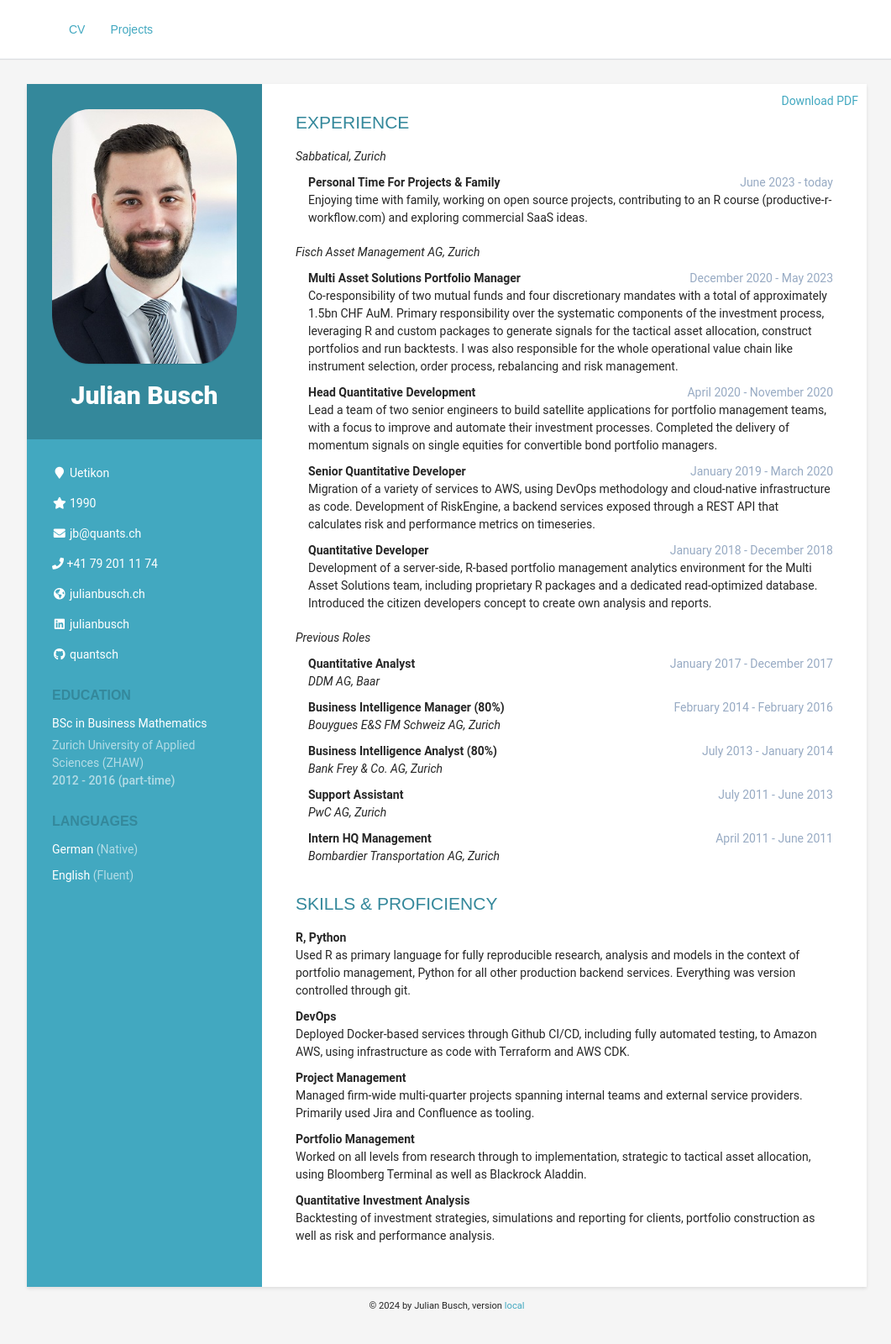
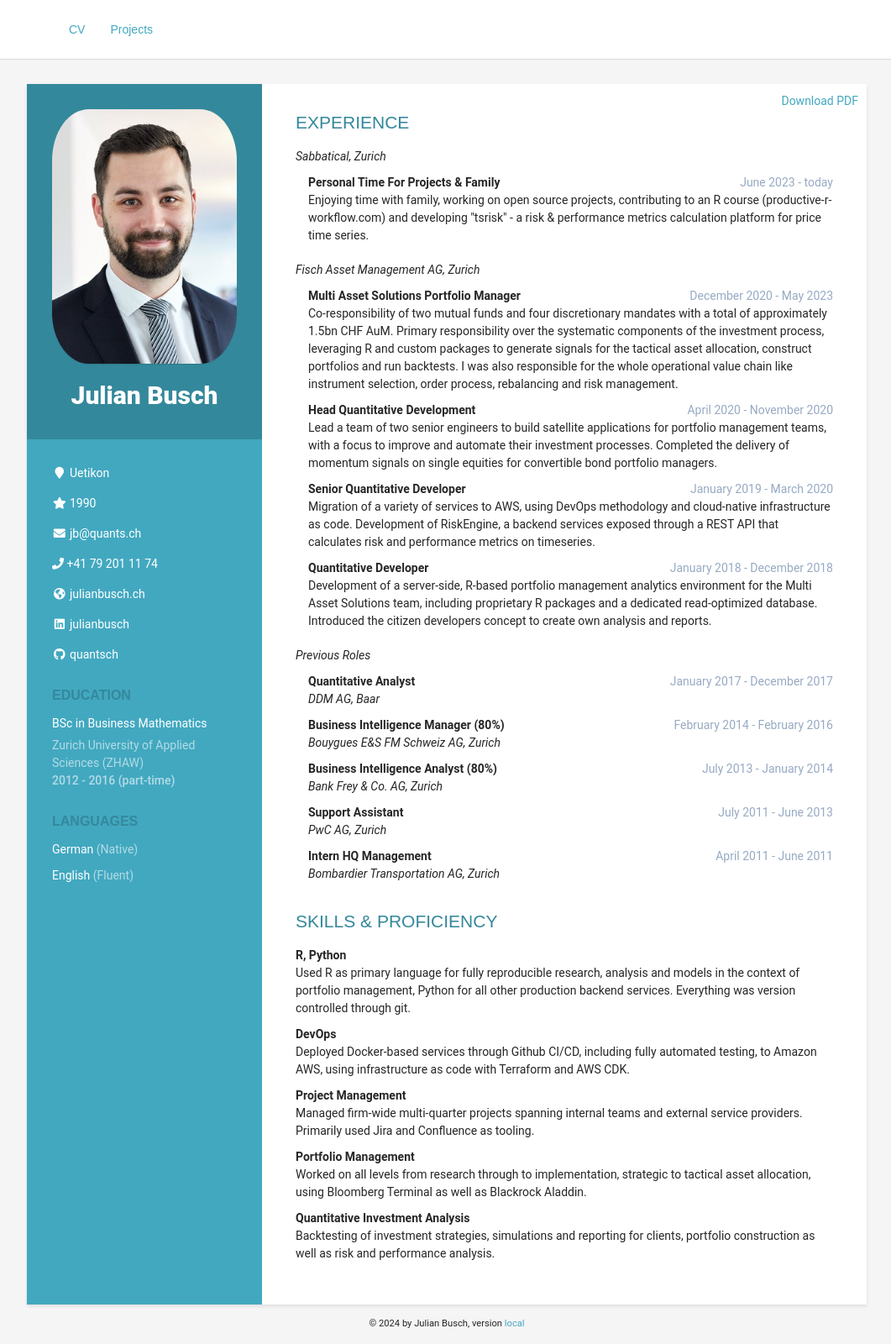
Before and after one commit to quantsch/quantsch.github.io, a Jekyll site: the page built from index.md, in a window 1280 px wide. Shown: the whole page at 84% size, without its empty margins (108-1169 px from the left). Built offline with Jekyll 4.4.1, drawn with Linux system fonts in a browser that asks for light colours; before the commit the page ends 1579 px from its top, so only the background shows below that.

Commit message:
specify current dev work

```diff
--- a/_data/cv.yml
+++ b/_data/cv.yml
@@ -47,7 +47,9 @@ experiences:
               - title: "Personal Time For Projects & Family"
                 time: June 2023 - today
                 description: "Enjoying time with family, working on open source
-                projects, contributing to an R course (productive-r-workflow.com) and exploring commercial SaaS ideas."
+                projects, contributing to an R course (productive-r-workflow.com)
+                and developing \"tsrisk\" - a risk & performance metrics
+                calculation platform for price time series."
         - company: Fisch Asset Management AG
           location: Zurich
           relevant: true
```
